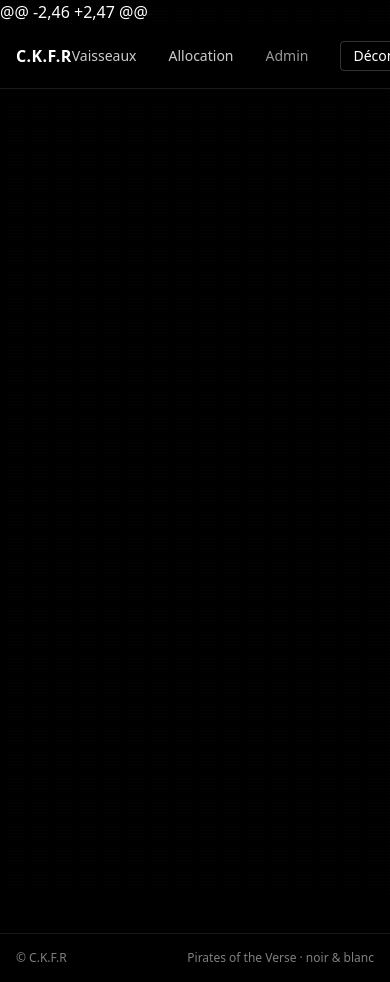
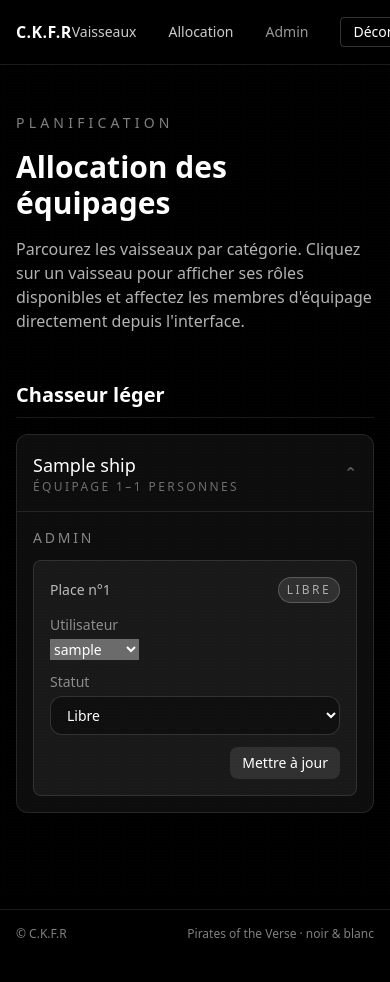
Before and after one commit to zarilo88-ui/CKFR, a Django app: page /ships/allocation/ in a window 390 px wide; the page is wider, and only the part inside the window is pictured. After the commit the page ends 938 px from the top of that part, so only its background shows below. Run offline with Django 5.2, Linux system fonts and the light colour scheme; a user stored in the database is signed in; tables that the repository leaves empty hold one stand-in row (values such as "Sample post"); some libraries are stand-ins or nearby versions.

Commit message:
Apply Codex rewrite

```diff
--- a/templates/base.html
+++ b/templates/base.html
@@ -1,26 +1,32 @@
-@@ -2,46 +2,47 @@
+<!DOCTYPE html>
 <html lang="fr" class="h-full">
 <head>
   <meta charset="utf-8" />
   <meta name="viewport" content="width=device-width, initial-scale=1" />
   <title>{% block title %}C.K.F.R{% endblock %}</title>
   <script src="https://cdn.tailwindcss.com"></script>
-  <meta name="color-scheme" content="dark">
+  <meta name="color-scheme" content="dark" />
   <style>
     :root { color-scheme: dark; }
-    .noise { position: fixed; inset: -50px; background-image: radial-gradient(white 1px, transparent 1px);
-      background-size: 3px 3px; opacity: .02; pointer-events: none; filter: contrast(120%); }
+    .noise {
+      position: fixed;
+      inset: -50px;
+      background-image: radial-gradient(white 1px, transparent 1px);
+      background-size: 3px 3px;
+      opacity: .02;
+      pointer-events: none;
+      filter: contrast(120%);
+    }
   </style>
 </head>
 <body class="h-full bg-black text-white">
-  <div class="noise"></div>
+  <div class="noise" aria-hidden="true"></div>
 
   {% if user.is_authenticated %}
-  <!-- Header (visible UNIQUEMENT après connexion) -->
   <header class="border-b border-white/10 bg-black/60 backdrop-blur sticky top-0 z-40">
     <div class="max-w-7xl mx-auto px-4 sm:px-6 h-16 flex items-center justify-between">
       <a href="{% url 'ships_list' %}" class="flex items-center gap-8 group">
-        <div class="font-semibold tracking-wide">C.K.F.R</div>
+        <span class="font-semibold tracking-wide">C.K.F.R</span>
       </a>
       <nav class="flex items-center gap-8 text-sm">
         <a href="{% url 'ships_list' %}" class="text-white/80 hover:text-white">Vaisseaux</a>
@@ -40,7 +46,7 @@
   <footer class="border-t border-white/10 text-xs text-white/50">
     <div class="max-w-7xl mx-auto px-4 sm:px-6 h-12 flex items-center justify-between">
       <span>© C.K.F.R</span>
-      <span>Pirates of the Verse · noir & blanc</span>
+      <span>Pirates of the Verse · noir &amp; blanc</span>
     </div>
   </footer>
   {% endif %}
--- a/templates/ops/ships_allocation.html
+++ b/templates/ops/ships_allocation.html
@@ -1,35 +1,101 @@
 {% extends "base.html" %}
-{% load ops_extras %}
+{% block title %}Allocation des vaisseaux · C.K.F.R{% endblock %}
+{% block body %}
+<section class="max-w-7xl mx-auto px-4 sm:px-6 py-12 space-y-12">
+  <header class="space-y-4">
+    <p class="text-sm uppercase tracking-[0.3em] text-white/50">Planification</p>
+    <h1 class="text-3xl sm:text-4xl font-semibold">Allocation des équipages</h1>
+    <p class="text-white/70 max-w-2xl">
+      Parcourez les vaisseaux par catégorie. Cliquez sur un vaisseau pour afficher ses rôles disponibles
+      et affectez les membres d'équipage directement depuis l'interface.
+    </p>
+    {% if not can_edit %}
+    <p class="text-xs text-white/40">Seuls les planificateurs peuvent modifier les affectations.</p>
+    {% endif %}
+  </header>
 
-{% block content %}
-<h1>Ships Allocation</h1>
-
-<h2>Ships</h2>
-<ul>
-  {% for s in ships %}
-    <li>{{ s.name }} ({{ s.get_category_display }}) — crew {{ s.min_crew }}–{{ s.max_crew }}</li>
-  {% empty %}
-    <li>No ships.</li>
-  {% endfor %}
-</ul>
-
-<h2>Role Slots</h2>
-<table>
-  <thead>
-    <tr><th>Ship</th><th>Role</th><th>#</th><th>User</th><th>Status</th></tr>
-  </thead>
-  <tbody>
-    {% for rs in role_slots %}
-      <tr>
-        <td>{{ rs.ship.name }}</td>
-        <td>{{ rs.role_name }}</td>
-        <td>{{ rs.index }}</td>
-        <td>{{ rs.user|get_username|default:"libre" }}</td>
-        <td>{{ rs.get_status_display }}</td>
-      </tr>
+  <div class="space-y-10">
+    {% for category_label, ships in grouped_ships %}
+    <section class="space-y-4">
+      <h2 class="text-xl font-semibold border-b border-white/10 pb-2">{{ category_label }}</h2>
+      {% if ships %}
+      <div class="grid gap-4 lg:grid-cols-2">
+        {% for ship in ships %}
+        <details class="group border border-white/10 rounded-xl bg-white/5 open:bg-white/5 transition" {% if forloop.first %}open{% endif %}>
+          <summary class="list-none cursor-pointer select-none">
+            <div class="flex items-center justify-between p-4">
+              <div>
+                <p class="text-lg font-medium">{{ ship.name }}</p>
+                <p class="text-xs uppercase tracking-[0.2em] text-white/40">
+                  Équipage {{ ship.min_crew }}&ndash;{{ ship.max_crew }} personnes
+                </p>
+              </div>
+              <span class="text-white/40 group-open:rotate-180 transition-transform" aria-hidden="true">⌄</span>
+            </div>
+          </summary>
+          <div class="border-t border-white/10">
+            {% if ship.grouped_slots %}
+            <dl class="divide-y divide-white/5">
+              {% for role_name, slots in ship.grouped_slots %}
+              <div class="p-4 space-y-3">
+                <dt class="text-sm uppercase tracking-[0.2em] text-white/50">{{ role_name }}</dt>
+                <dd class="space-y-3">
+                  {% for slot in slots %}
+                  <div class="bg-white/5 border border-white/10 rounded-lg p-4 space-y-3">
+                    <div class="flex flex-wrap justify-between items-center gap-3">
+                      <div class="text-sm text-white/70">Place n°{{ slot.index }}</div>
+                      <span class="text-xs uppercase tracking-[0.2em] px-2 py-1 rounded-full {{ slot.badge_class }}">
+                        {{ slot.get_status_display }}
+                      </span>
+                    </div>
+                    {% if can_edit %}
+                    <form method="post" action="{% url 'role_slot_update' slot.pk %}" class="space-y-3">
+                      {% csrf_token %}
+                      <input type="hidden" name="next" value="{{ request.get_full_path }}" />
+                      {{ slot.form.non_field_errors }}
+                      <label class="block text-sm">
+                        <span class="text-white/50">Utilisateur</span>
+                        <div class="mt-1">{{ slot.form.user }}</div>
+                      </label>
+                      <label class="block text-sm">
+                        <span class="text-white/50">Statut</span>
+                        <div class="mt-1">{{ slot.form.status }}</div>
+                      </label>
+                      <div class="flex justify-end">
+                        <button type="submit" class="inline-flex items-center gap-2 rounded-lg bg-white/10 hover:bg-white/20 px-3 py-1.5 text-sm">
+                          Mettre à jour
+                        </button>
+                      </div>
+                    </form>
+                    {% else %}
+                    <div class="text-sm text-white/60">
+                      {% if slot.user %}
+                      Assigné à <span class="font-medium text-white">{{ slot.user.get_username }}</span>
+                      {% else %}
+                      Aucune affectation pour le moment.
+                      {% endif %}
+                    </div>
+                    {% endif %}
+                  </div>
+                  {% endfor %}
+                </dd>
+              </div>
+              {% endfor %}
+            </dl>
+            {% else %}
+            <p class="p-4 text-sm text-white/50">Aucun rôle n'est encore défini pour ce vaisseau.</p>
+            {% endif %}
+          </div>
+        </details>
+        {% endfor %}
+      </div>
+      {% else %}
+      <p class="text-sm text-white/50">Aucun vaisseau n'est disponible dans cette catégorie.</p>
+      {% endif %}
+    </section>
     {% empty %}
-      <tr><td colspan="5">No role slots.</td></tr>
+    <p class="text-white/60">Aucun vaisseau enregistré.</p>
     {% endfor %}
-  </tbody>
-</table>
+  </div>
+</section>
 {% endblock %}
```
Also changed, not shown: templates/ops/operation_detail.html (+10 -10 lines), templates/ops/ship_detail.html (+71 -30 lines), templates/ops/ships_list.html (+13 -12 lines).
